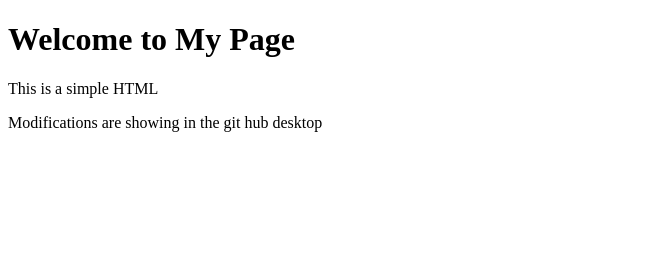
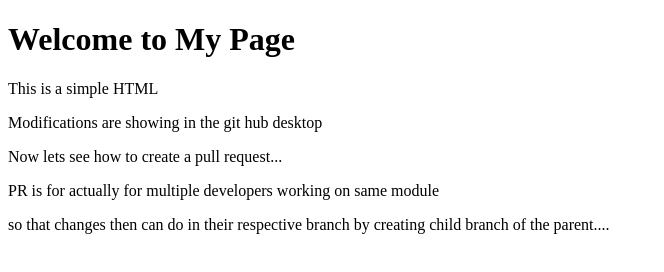
Before and after one commit to InamulHussenShaik/practice, a plain HTML site: page index.html in a window 1280 px wide. Shown: the whole page, without its empty margins (0-664 px from the left). Drawn offline with Linux system fonts and the light colour scheme.

Commit message:
added few lines
added paragraph in the same module. 9 which is under working with multiple developers )

```diff
--- a/index.html
+++ b/index.html
@@ -9,5 +9,8 @@
     <h1>Welcome to My Page</h1>
     <p>This is a simple HTML</p>
     <p>Modifications are showing in the git hub desktop</p>
+    <p>Now lets see how to create a pull request...</p>
+    <p>PR is for actually for multiple developers working on same module </p>
+    <p>so that changes then can do in their respective branch by creating child branch of the parent....</p>
 </body>
 </html>
```
